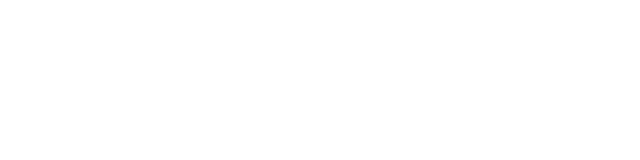
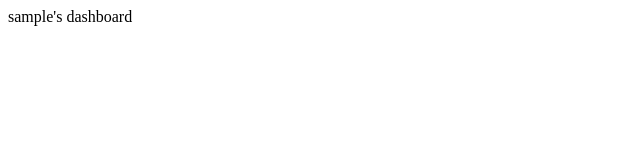
Before and after one commit to SoumeyaH/bookclub-client, a React (Create React App) app: page /dashboard in a window 1280 px wide. Before the commit this address had no page. Shown: the top 160 px of the page, without its empty margins (0-640 px from the left). Built offline with nearby package versions, Linux system fonts and the light colour scheme; sample sign-in values are in the browser's storage.

Commit message:
added context for user, added protected routes

```diff
--- a/src/App.js
+++ b/src/App.js
@@ -1,17 +1,25 @@
 import { BrowserRouter as Router, Route, Routes } from "react-router-dom";
+import UserContextProvider from "./contexts/UserContext";
 import HomePage from "./pages/Home";
+import SignupPage from "./pages/Signup";
 import LoginPage from "./pages/Login";
-import SignupPage from "./pages/Signup";
+import DashboardPage from "./pages/Dashboard";
+import ProtectedRoutes from "./utils/ProtectedRoutes";
 
 function App() {
   return (
     <div className="App">
       <Router>
-        <Routes>
-          <Route path="/login" element={<LoginPage />} />
-          <Route path="/signup" element={<SignupPage />} />
-          <Route path="/" element={<HomePage />} />
-        </Routes>
+        <UserContextProvider>
+          <Routes>
+            <Route path="/login" element={<LoginPage />} />
+            <Route path="/signup" element={<SignupPage />} />
+            <Route path="/" element={<HomePage />} />
+            <Route element={<ProtectedRoutes />}>
+              <Route path="/dashboard" element={<DashboardPage />} />
+            </Route>
+          </Routes>
+        </UserContextProvider>
       </Router>
     </div>
   );
--- a/src/components/UserEntryForm/index.js
+++ b/src/components/UserEntryForm/index.js
@@ -1,8 +1,11 @@
 import { useState } from "react";
+import { useNavigate } from "react-router-dom";
 
 import { getUser } from "../../fetch/user";
 
 const UserEntryForm = ({ pathname }) => {
+  const navigate = useNavigate();
+
   const [username, setUsername] = useState("");
   const [email, setEmail] = useState("");
   const [password, setPassword] = useState("");
@@ -32,10 +35,13 @@ const UserEntryForm = ({ pathname }) => {
           userId: response.userId,
         })
       );
+      navigate("/dashboard");
+      window.location.reload();
+      setSubmitted(true);
+    } else {
+      setSubmitted(false);
+      setError(response.message);
     }
-
-    setSubmitted(false);
-    setError(response.message);
   };
   return (
     <form onSubmit={handleSubmit}>
--- /dev/null
+++ b/src/contexts/UserContext.js
@@ -0,0 +1,27 @@
+import React, { useState, createContext, useContext, useMemo } from "react";
+import { useEffect } from "react";
+
+const UserContext = createContext();
+
+export const useUserContext = () => useContext(UserContext);
+
+const getInitialState = () => {
+  const user = localStorage.getItem("user");
+  return user ? JSON.parse(user) : {};
+};
+
+function UserContextProvider(props) {
+  const [user, setUser] = useState(getInitialState);
+
+  useEffect(() => {
+    if (user.token) setUser(user);
+  }, [user]);
+
+  const value = useMemo(() => ({ user, setUser }), [user]);
+
+  return (
+    <UserContext.Provider value={value}>{props.children}</UserContext.Provider>
+  );
+}
+
+export default UserContextProvider;
--- /dev/null
+++ b/src/pages/Dashboard/index.js
@@ -0,0 +1,9 @@
+import { useUserContext } from "../../contexts/UserContext";
+
+const DashboardPage = () => {
+  const { user } = useUserContext();
+
+  return <div>{user.username}'s dashboard</div>;
+};
+
+export default DashboardPage;
--- /dev/null
+++ b/src/utils/ProtectedRoutes.js
@@ -0,0 +1,10 @@
+import { Navigate, Outlet } from "react-router-dom";
+import { useUserContext } from "../contexts/UserContext";
+
+const ProtectedRoutes = () => {
+  const { user } = useUserContext();
+
+  return user.token ? <Outlet /> : <Navigate to="/login" />;
+};
+
+export default ProtectedRoutes;
```
Also changed, not shown: src/fetch/user.js (+0 -10 lines).
